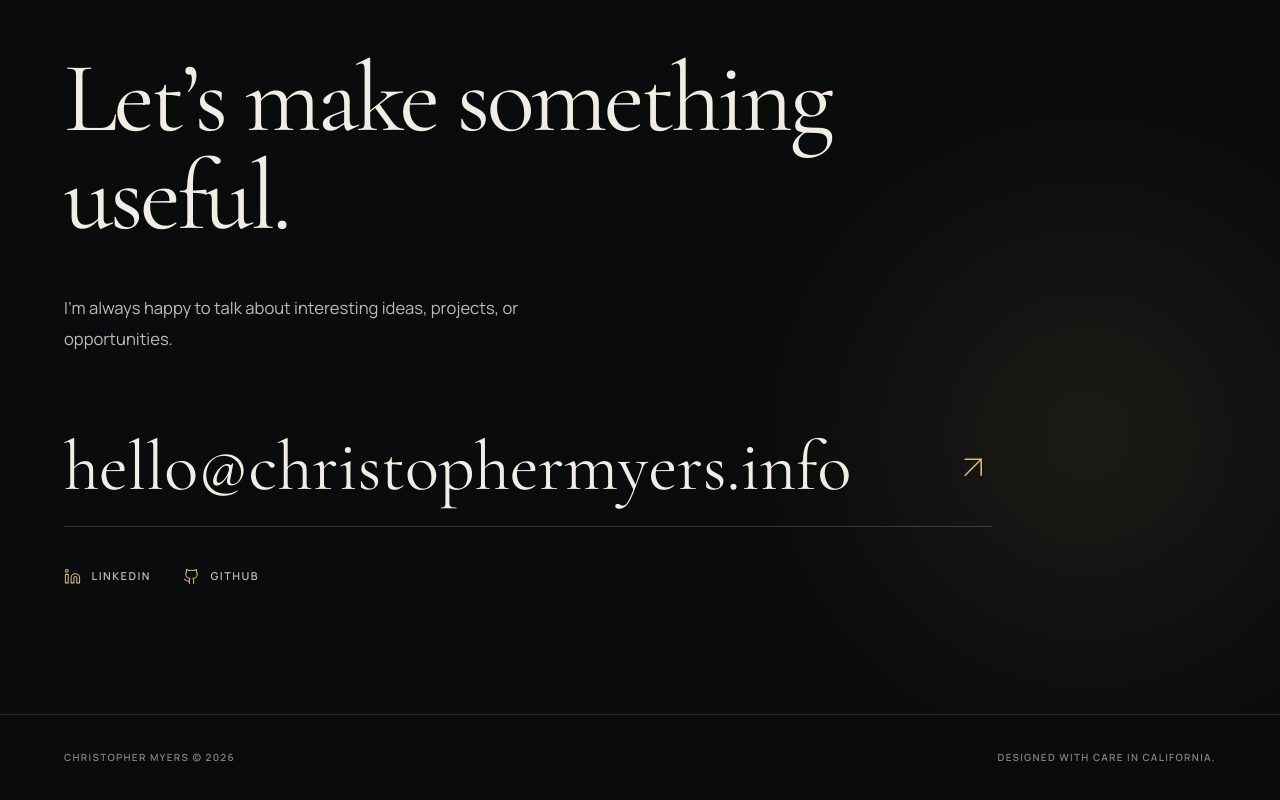
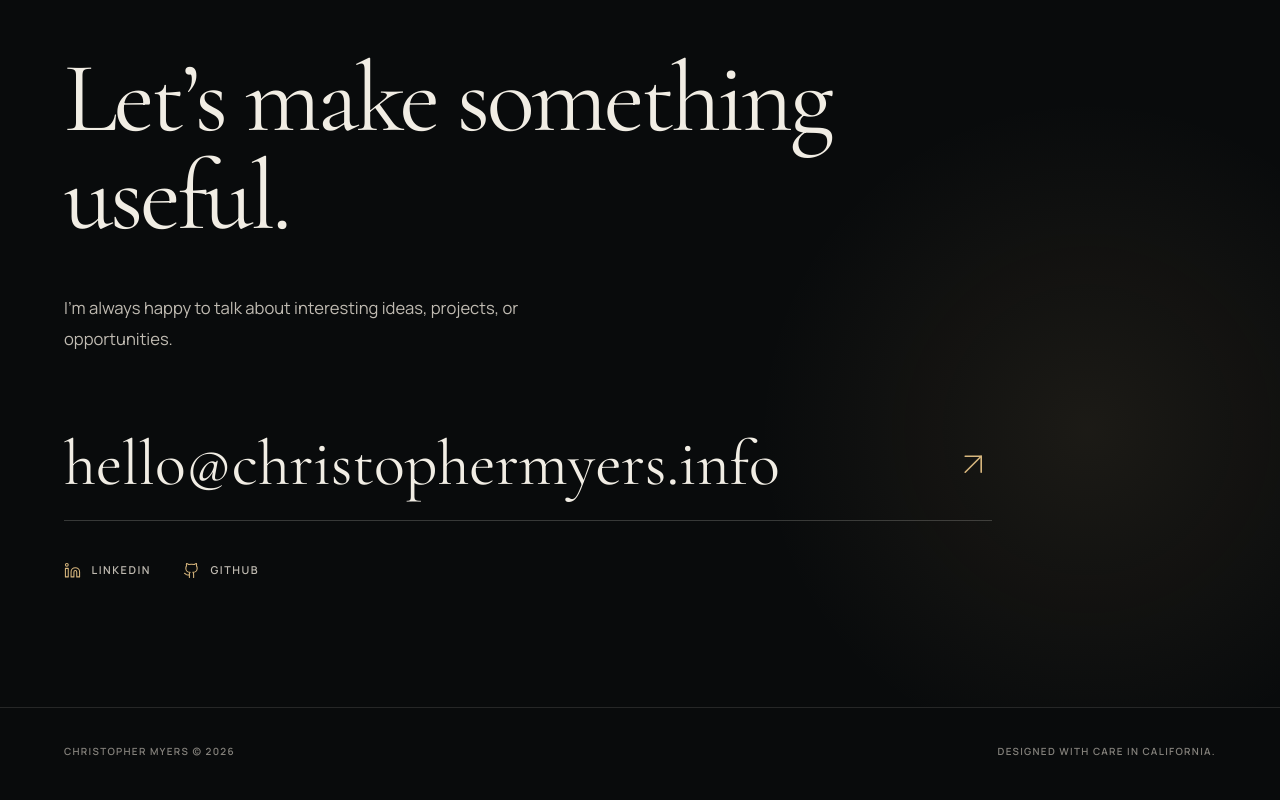
Before and after one commit to chessmyers/new-personal-site, a Next.js app: page / in a window 1280 px wide. Shown: the part 3400-4200 px from the top of the page. Built offline with nearby package versions, Linux system fonts and the light colour scheme.

Commit message:
Adjust email link sizing and wrapping

```diff
--- a/app/globals.css
+++ b/app/globals.css
@@ -660,7 +660,7 @@ a {
   padding-bottom: clamp(1rem, 2vw, 1.5rem);
   border-bottom: 1px solid var(--border-strong);
   font-family: var(--font-display), Georgia, serif;
-  font-size: clamp(2rem, 5.5vw, 5.5rem);
+  font-size: clamp(2rem, 5vw, 5rem);
   font-weight: 400;
   line-height: 1;
   transition: border-color 220ms ease, color 220ms ease;
@@ -668,6 +668,7 @@ a {
 
 .email-link span {
   overflow-wrap: anywhere;
+  white-space: nowrap;
 }
 
 .email-link svg {
@@ -964,6 +965,10 @@ a {
     font-size: clamp(1.65rem, 8.7vw, 2.6rem);
   }
 
+  .email-link span {
+    white-space: normal;
+  }
+
   .site-footer__inner {
     align-items: flex-start;
     flex-direction: column;
```
